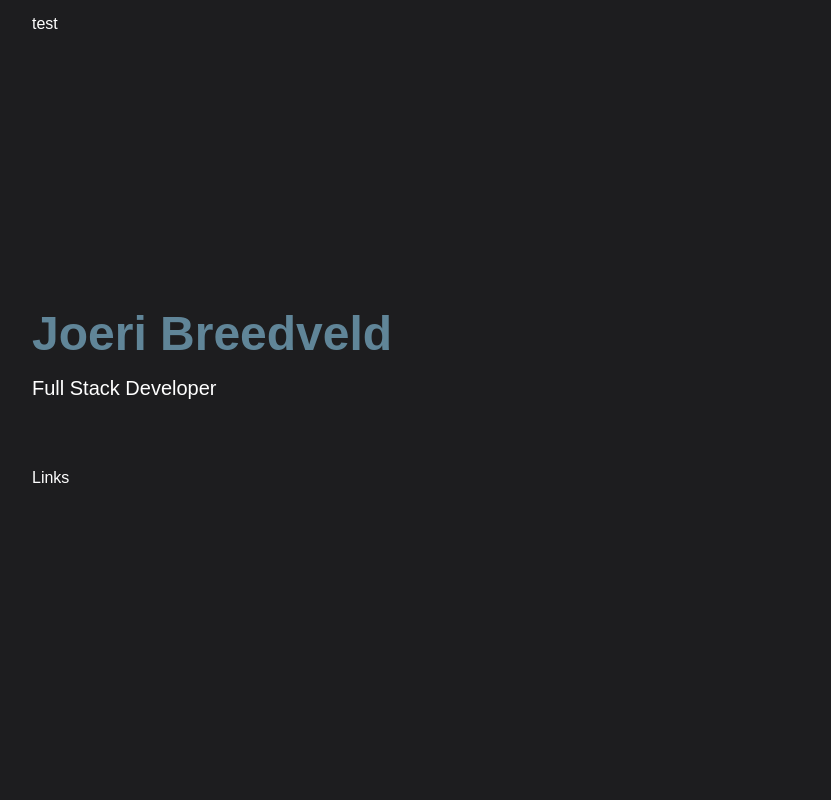
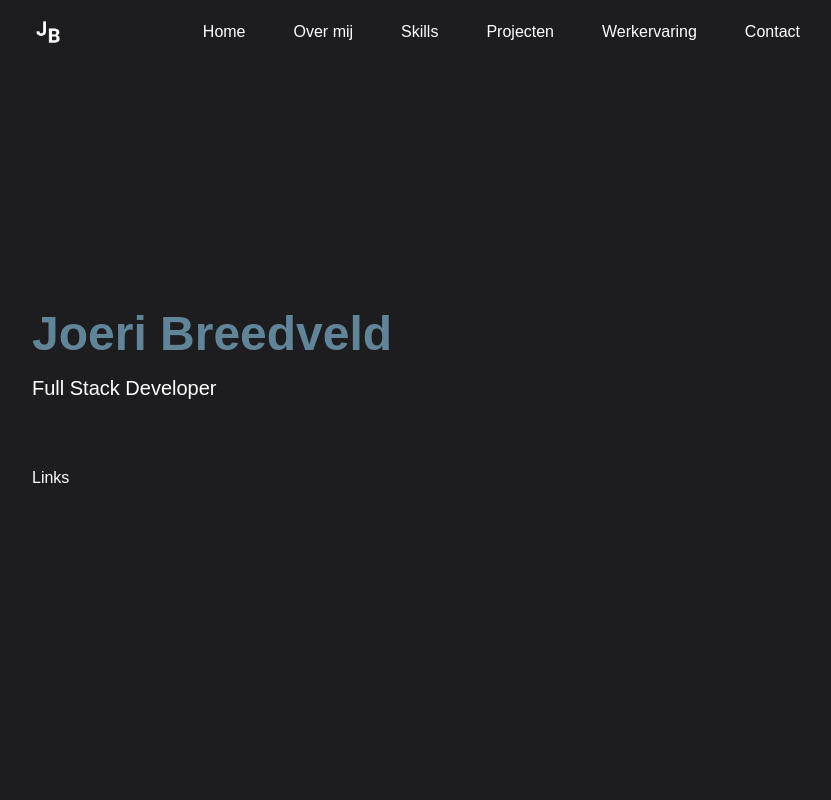
Before and after one commit to joeribreedveld/portfolio-website-v4, a Next.js app: page / in a window 1280 px wide. Shown: the top 800 px of the page, without its empty margins (224-1055 px from the left). Built offline with nearby package versions, Linux system fonts and the light colour scheme.

Commit message:
feat(navbar): add links and make logo and add logo to footer

```diff
--- a/components/Footer.tsx
+++ b/components/Footer.tsx
@@ -5,7 +5,7 @@ import Link from "next/link"
 function Footer() {
 	return (
 		<>
-			<p>Footer</p>
+			<img className='h-8' src='/img/jb-logo-white.png' alt='' />
 		</>
 	)
 }
--- a/components/Layout.tsx
+++ b/components/Layout.tsx
@@ -35,7 +35,7 @@ function Layout({ children }: LayoutProps) {
 				<Navbar />
 			</header>
 			<main className='min-h-screen'>{children}</main>
-			<footer className='bg-black py-3 page-padding-x text-white'>
+			<footer className='bg-black py-3 page-padding-x text-white flex justify-center items-center'>
 				<Footer />
 			</footer>
 		</>
--- a/components/Navbar.tsx
+++ b/components/Navbar.tsx
@@ -11,8 +11,28 @@ function Navbar() {
 
 	return (
 		<>
-			<nav className='bg-black text-white fixed w-screen page-padding-x py-3'>
-				<p className=''>test</p>
+			<nav className='bg-black text-white fixed w-screen page-padding-x py-4 flex justify-between items-center'>
+				<img className='h-8' src='/img/jb-logo-white.png' alt='' />
+				<ul className='flex gap-12'>
+					<li>
+						<a href='#'>Home</a>
+					</li>
+					<li>
+						<a href='#'>Over mij</a>
+					</li>
+					<li>
+						<a href='#'>Skills</a>
+					</li>
+					<li>
+						<a href='#'>Projecten </a>
+					</li>
+					<li>
+						<a href='#'>Werkervaring</a>
+					</li>
+					<li>
+						<a href='#'>Contact</a>
+					</li>
+				</ul>
 			</nav>
 		</>
 	)
```
Also changed, not shown: public/img/jb-logo-white.png (added).
